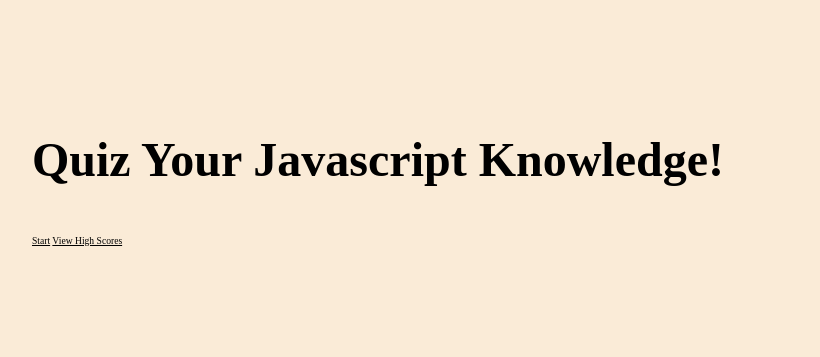
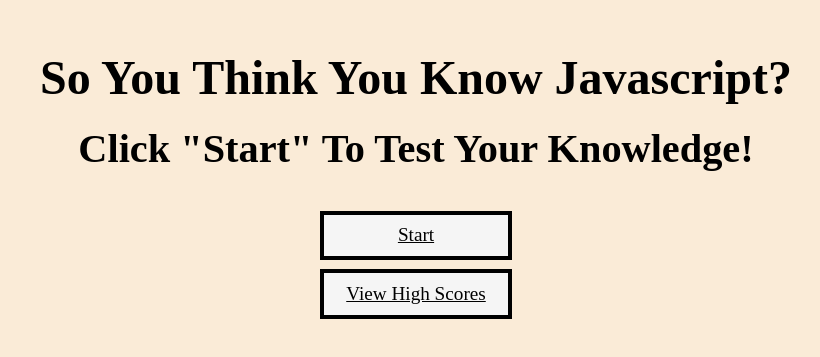
Before and after one commit to alina-costa/code-quiz, a plain HTML site: page index.html in a window 1280 px wide. Shown: the part 211-568 px from the top of the page, without its empty margins (224-1044 px from the left). Drawn offline with Linux system fonts and the light colour scheme.

Commit message:
create new js file

```diff
--- a/assets/css/style.css
+++ b/assets/css/style.css
@@ -20,7 +20,7 @@ h4 {
 h1 {
   font-size: 5rem;
   color: black;
-  margin-bottom: 5rem;
+  margin-bottom: 1rem;
 }
 
 h1 > span {
@@ -54,3 +54,35 @@ h3 {
 .container > * {
   width: 100%;
 }
+
+.flex-column {
+  display: flex;
+  flex-direction: column;
+}
+
+.flex-center {
+  justify-content: center;
+  align-items: center;
+}
+
+/* buttons */
+
+.btn {
+  font-size: 2rem;
+  padding: 1rem 0;
+  width: 20rem;
+  text-align: center;
+  border: 0.5rem solid black;
+  margin-bottom: 1rem;
+  background-color: whitesmoke;
+}
+
+.btn:hover {
+  cursor: pointer;
+  background-color: rgb(209, 164, 49);
+}
+
+.btn[disabled]:hover {
+  cursor: not-allowed;
+  background-color: none;
+}
--- /dev/null
+++ b/assets/js/game.js
@@ -0,0 +1,3 @@
+function start() {
+  window.alert("start quiz");
+}
--- a/assets/js/script.js
+++ /dev/null
@@ -1,6 +0,0 @@
-// <!-- timer begins when START button is clicked -->
-// <!-- when a question is answered, the next question appears -->
-// <!-- remove 10 seconds from timer for each wrong asnwer -->
-// <!-- when timer runs out OR all questions are answered, quiz results appear -->
-// <!-- save initials and score -->
-// <!-- ability to view highscores -->
--- a/index.html
+++ b/index.html
@@ -10,10 +10,15 @@
   <body>
     <div class="container">
       <div id="home" class="flex-center flex-column">
-        <h1>Quiz Your Javascript Knowledge!</h1>
+        <h1>So You Think You Know Javascript?</h1>
+        <br />
+        <h2>Click "Start" To Test Your Knowledge!</h2>
         <a class="btn" href="/game.html">Start</a>
-        <a class="btn" href="/highscores.html">View High Scores</a>
+        <a class="btn" id="button-scores" href="/highscores.html"
+          >View High Scores</a
+        >
       </div>
     </div>
+    <script src="/assets/js/script.js"></script>
   </body>
 </html>
```
Also changed, not shown: 3 other files.
